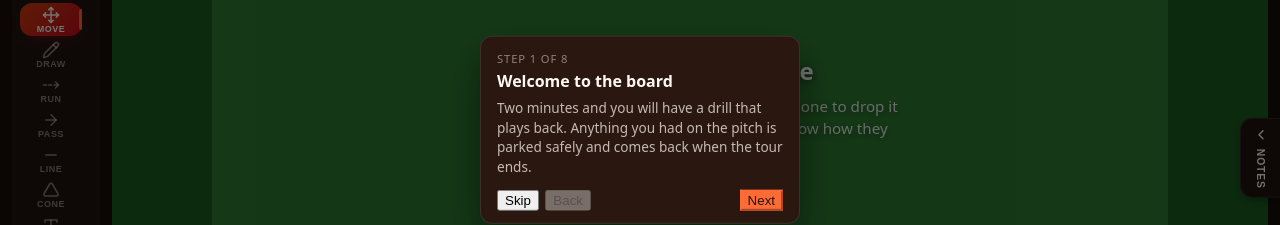
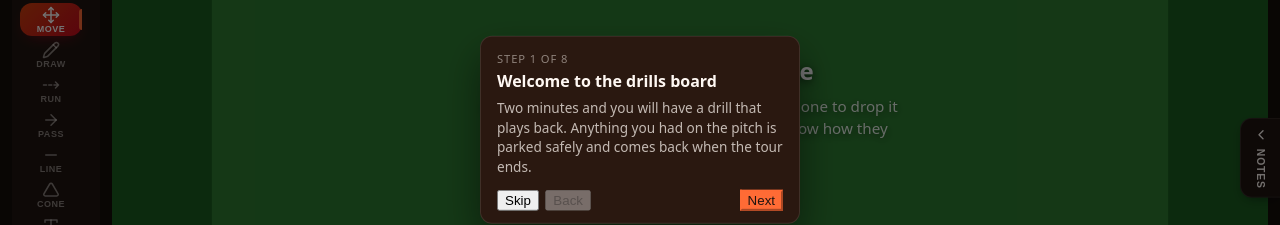
Before and after one commit to rcoundon/football-drill-coach, a Vue app: page / in a window 1280 px wide. Shown: the part 270-495 px from the top of the page. Built offline with nearby package versions, Linux system fonts and the light colour scheme; a web font is replaced by a local one.

Commit message:
fix: name the board in the tour's opening card
Co-Authored-By: Claude Opus 5 (1M context) <noreply@anthropic.com>
Claude-Session: https://claude.ai/code/session_014Ww2gKEtM7Xdi8r1AiSCRH

```diff
--- a/src/tutorial/steps.ts
+++ b/src/tutorial/steps.ts
@@ -34,7 +34,7 @@ export type TutorialStep = {
 export const STEPS: TutorialStep[] = [
   {
     id: 'welcome',
-    title: 'Welcome to the board',
+    title: 'Welcome to the drills board',
     body: 'Two minutes and you will have a drill that plays back. Anything you had on the pitch is parked safely and comes back when the tour ends.',
   },
   {
```
